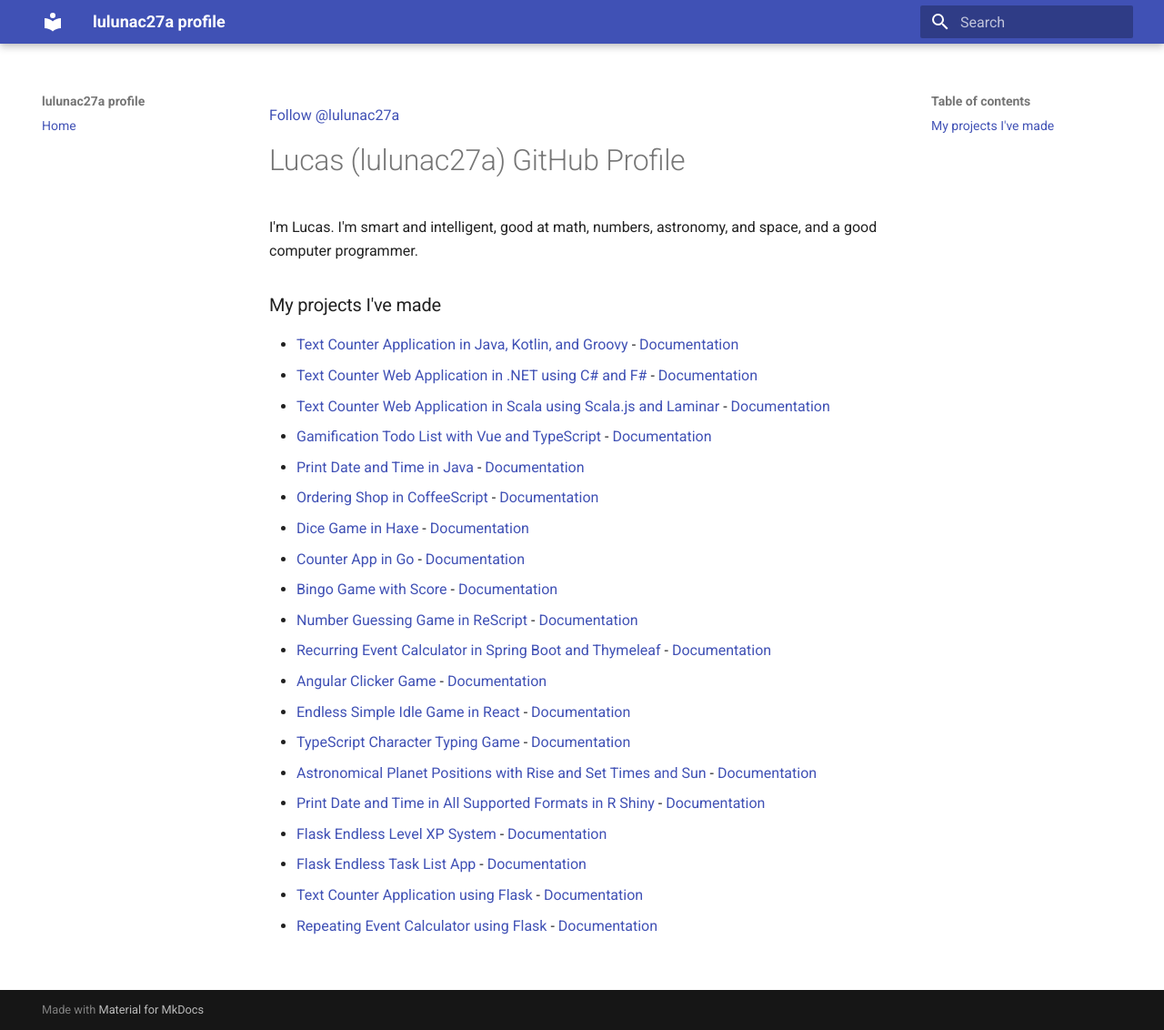
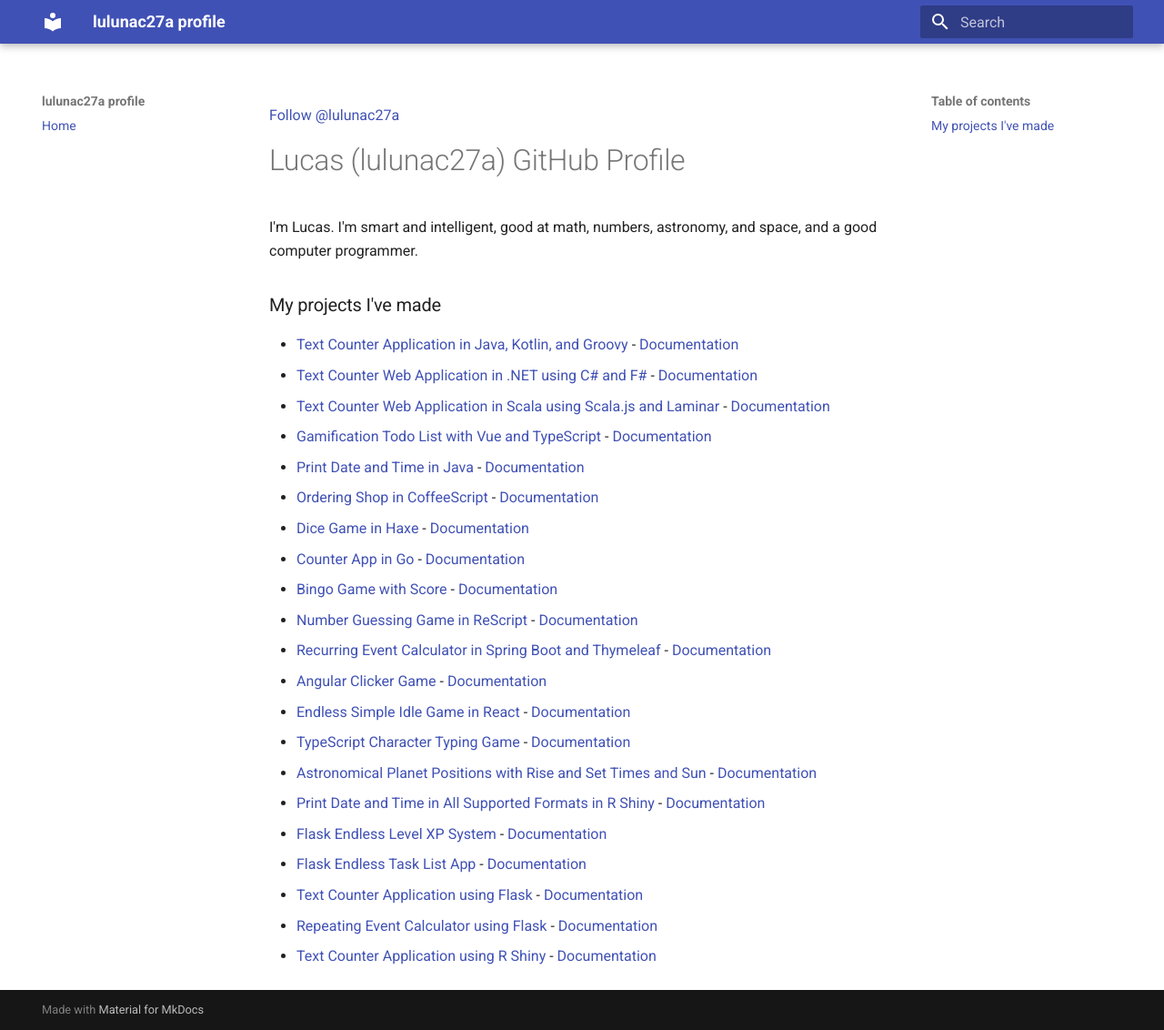
Before and after one commit to lulunac27a/lulunac27a.github.io, an MkDocs documentation site: the page built from docs/index.md, in a window 1280 px wide and 1132 px high. Shown: the whole window at 91% size. Built offline with MkDocs 1.6.1 and Material for MkDocs 9.7.7, drawn with Linux system fonts in a browser that asks for light colours.

Commit message:
Add text counter application project in R Shiny

```diff
--- a/docs/index.md
+++ b/docs/index.md
@@ -26,5 +26,6 @@ I'm Lucas. I'm smart and intelligent, good at math, numbers, astronomy, and spac
 - [Flask Endless Task List App](https://github.com/lulunac27a/flask-endless-task-list-app/) - [Documentation](https://lulunac27a.github.io/flask-endless-task-list-app)
 - [Text Counter Application using Flask](https://github.com/lulunac27a/flask-text-counter-application) - [Documentation](https://lulunac27a.github.io/flask-text-counter-application)
 - [Repeating Event Calculator using Flask](https://github.com/lulunac27a/flask-event-calculator/) - [Documentation](https://lulunac27a.github.io/flask-event-calculator)
+- [Text Counter Application using R Shiny](https://github.com/lulunac27a/r-shiny-text-counter-application) - [Documentation](https://lulunac27a.github.io/r-shiny-text-counter-application)
 
 <script async defer src="https://buttons.github.io/buttons.js"></script>
```
